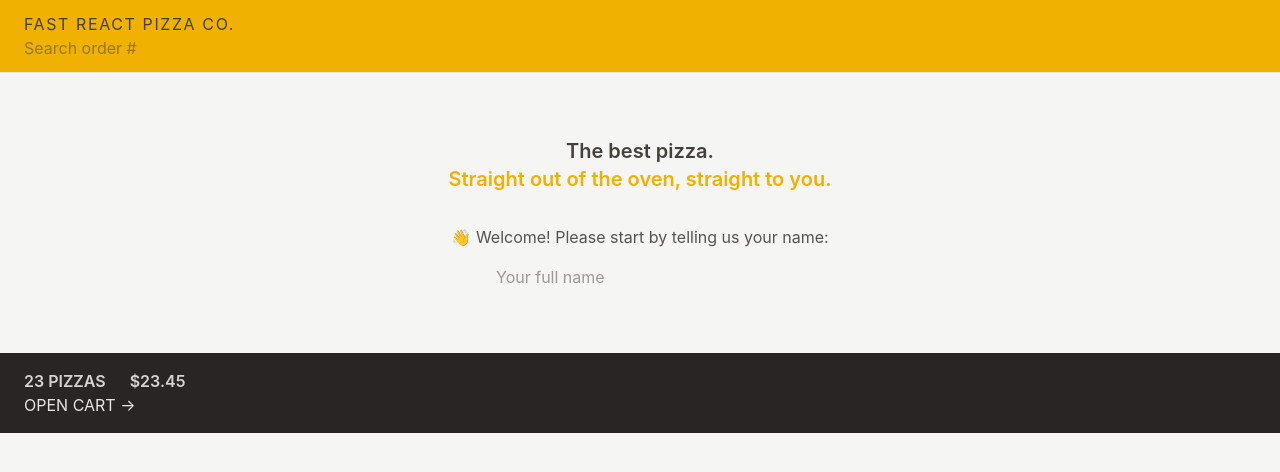
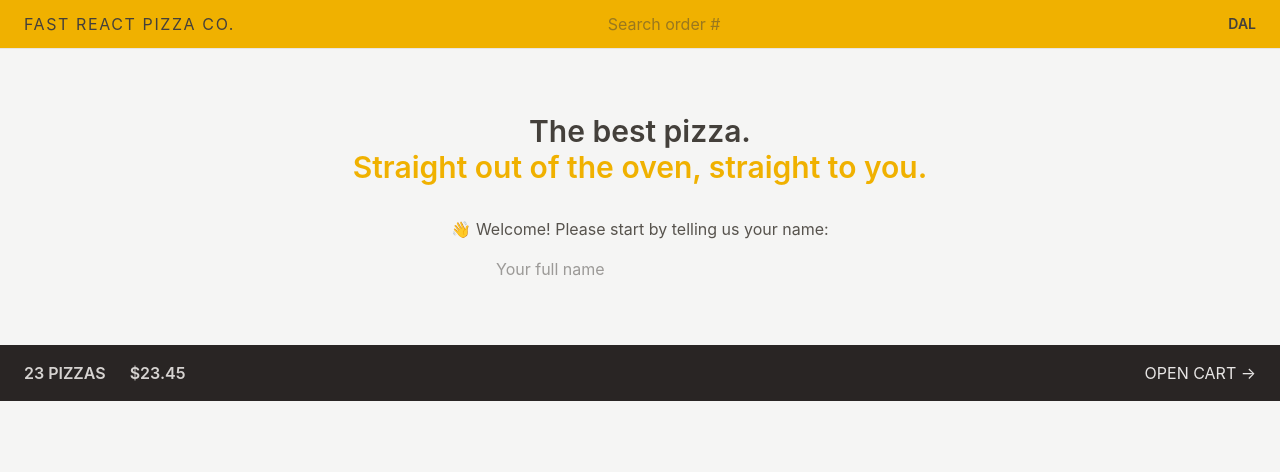
Before and after one commit to dal-gp/fast-react-pizza, a React (Vite) app: page / in a window 1280 px wide. Shown: the top 472 px of the page. Built offline with nearby package versions, Linux system fonts and the light colour scheme.

Commit message:
style: add flexbox layout to Header and CartOverview, show Username at md+

```diff
--- a/src/features/cart/CartOverview.jsx
+++ b/src/features/cart/CartOverview.jsx
@@ -3,7 +3,7 @@
 function CartOverview() {
   return (
     // Split p-4 -> px-4 py-4 so sm:px-6 can override px direction only
-    <div className="bg-stone-800 px-4 py-4 text-sm text-stone-200 uppercase sm:px-6 md:text-base">
+    <div className="flex items-center justify-between bg-stone-800 px-4 py-4 text-sm text-stone-200 uppercase sm:px-6 md:text-base">
       <p className="space-x-4 font-semibold text-stone-300 sm:space-x-6">
         <span>23 pizzas</span>
         <span>$23.45</span>
--- a/src/features/user/Username.jsx
+++ b/src/features/user/Username.jsx
@@ -2,7 +2,7 @@
  * Hardcoded username for now - will read from Redux store later
  */
 function Username() {
-  return <div className="hidden text-sm font-semibold">Dal</div>;
+  return <div className="hidden text-sm font-semibold md:block">Dal</div>;
 }
 
 export default Username;
--- a/src/ui/Header.jsx
+++ b/src/ui/Header.jsx
@@ -8,7 +8,7 @@
  */
 function Header() {
   return (
-    <header className="border-b border-stone-200 bg-yellow-500 px-4 py-3 uppercase sm:px-6">
+    <header className="flex items-center justify-between border-b border-stone-200 bg-yellow-500 px-4 py-3 uppercase sm:px-6">
       <Link className="tracking-widest" to="/">
         Fast React Pizza Co.
       </Link>
--- a/src/ui/Home.jsx
+++ b/src/ui/Home.jsx
@@ -2,8 +2,8 @@
 
 function Home() {
   return (
-    <div className="my-10 text-center sm:my-16">
-      <h1 className="mb-8 text-xl font-semibold">
+    <div className="my-10 px-4 text-center sm:my-16">
+      <h1 className="mb-8 text-xl font-semibold md:text-3xl">
         The best pizza.
         <br />
         <span className="text-yellow-500">
```
